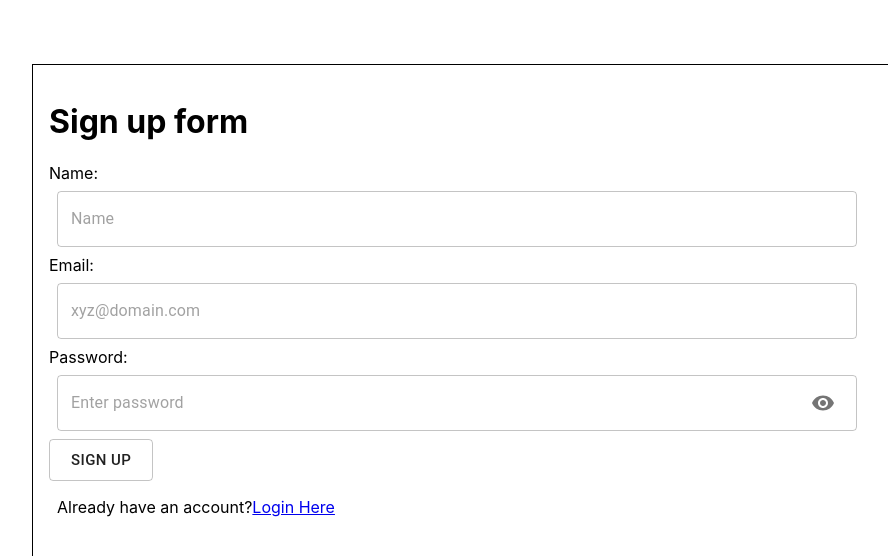
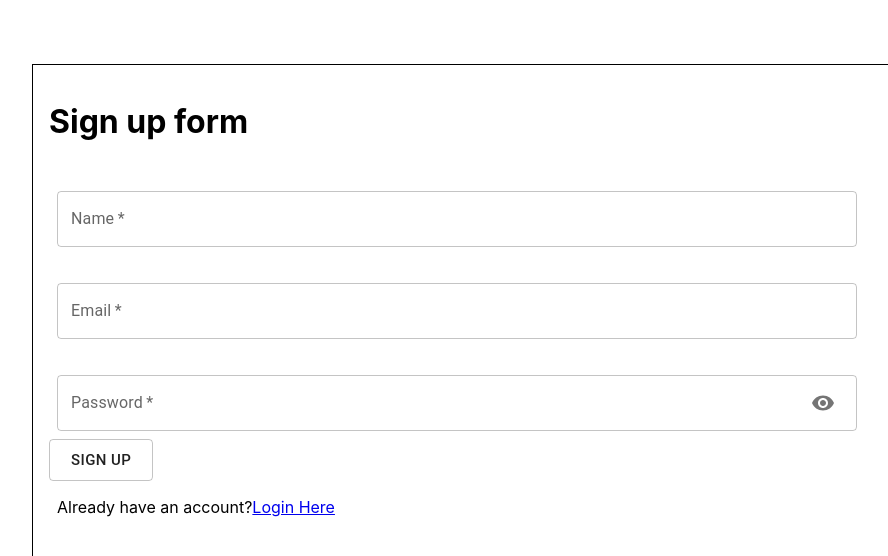
Before and after one commit to MarkMutai5/TujijengeEccom, a React (Create React App) app: page /signup in a window 1280 px wide. Shown: the top 556 px of the page, without its empty margins (320-1208 px from the left). Built offline with nearby package versions, Linux system fonts and the light colour scheme; no server answers; the database is empty.

Commit message:
Textfield added

```diff
--- a/src/Components/AddProduct/Main.jsx
+++ b/src/Components/AddProduct/Main.jsx
@@ -3,6 +3,7 @@ import React, { useState } from 'react'
 import './style.css'
 
 import {database, storage} from '../config/firebaseConfig'
+import { TextField } from '@mui/material'
 
 function Main() {
 
@@ -49,7 +50,7 @@ function Main() {
                     setProductDescription('')
                     setProductImg('')
                     setError('')
-                    document.getElementById('file').value = ' '
+                    document.getElementById('file').defaultValue = ''  //was .value
                 }).catch(err=> setError(err.message) )
             })
         })
@@ -57,27 +58,27 @@ function Main() {
 
   return (
     <>
-        <div className="form">
+        <div className="addproducts">
             <h2>ADD PRODUCTS</h2>
             <form autoComplete='off' onSubmit={addProduct}>
 
-                <label htmlFor='product-name'> Product Name </label>
+
                 <br />
-                <input type="text" placeholder='Product name' required
+                <TextField sx={{ m: 1, width: '50rem' }} type="text" label='Product name' variant = 'outlined' required
                 onChange={(e) => setProductName(e.target.value)} value = {productName} />
                 <br />
 
 
-                <label htmlFor = 'product-price' > Price:  </label>
+
                 <br />
-                <input type="number" placeholder='Price' required
+                <TextField sx={{ m: 1, width: '50rem' }} type="number" label='Price' variant = 'outlined' required
                 onChange={(e) => setProductPrice(e.target.value)} value = {productPrice} />
                 <br />
 
 
-                <label htmlFor='product-description' > Description: </label>
+
                 <br />
-                <input type="text" placeholder='Product description' required
+                <TextField sx={{ m: 1, width: '50rem' }} type="text" label='Product description' variant = 'outlined' required
                 onChange={(e) => setProductDescription(e.target.value)} value = {productDescription} />
                <br />
 
--- a/src/Components/AddProduct/style.css
+++ b/src/Components/AddProduct/style.css
@@ -1,4 +1,4 @@
-.form{
+.addproducts{
     border: 1px solid;
     width: 60rem;
     padding: 1rem;
@@ -6,10 +6,3 @@
     margin-left: 22rem;
 
 }
-input{
-    font-size: medium;
-    font-weight: bold;
-    width: 50rem;
-    padding: 1rem;
-    margin: 0.5rem;
-}
--- a/src/Components/Authentication/Login.jsx
+++ b/src/Components/Authentication/Login.jsx
@@ -37,16 +37,16 @@ function Login() {
         <h1>Login Form</h1>
         <form onSubmit={handleLogin} autoComplete = 'off'>
 
-            <label htmlFor='email'>Email:</label>
+
             <br />
-            <TextField sx={{ m: 1, width: '50rem' }} type = 'email' placeholder = 'xyz@domain.com' required
+            <TextField sx={{ m: 1, width: '50rem' }} type = 'email' label = 'Email' variant = 'outlined' required
             onChange={(e) => setEmail(e.target.value)} value = {email} >
             </TextField>
             <br />
 
-            <label htmlFor='password'>Password:</label>
+
             <br />
-            <TextField sx={{ m: 1, width: '50rem' }} type = {passwordType ? "text" : "password"} placeholder = 'Enter password' required
+            <TextField sx={{ m: 1, width: '50rem' }} type = {passwordType ? "text" : "password"} label = 'Password' variant = 'outlined' required
             onChange={(e) => setPassword(e.target.value)} value = {password}
 
             InputProps = {{
--- a/src/Components/Authentication/Signup.jsx
+++ b/src/Components/Authentication/Signup.jsx
@@ -46,21 +46,21 @@ function Signup() {
             <h1>Sign up form</h1>
             <form className='signupform' onSubmit = {handleSignup} autoComplete = 'on'>
 
-                <label htmlFor='Name'>Name:</label>
+
                 <br />
-                <TextField sx={{ m: 1, width: '50rem' }}  type='text' placeholder='Name' required
+                <TextField sx={{ m: 1, width: '50rem' }}  type='text' label='Name' variant = 'outlined' required
                 onChange={(e) => setName(e.target.value) } value = {name}/>
                 <br />
 
-                <label htmlFor='email'>Email:</label>
+
                 <br />
-                <TextField sx={{ m: 1, width: '50rem' }}  type='email' placeholder='xyz@domain.com' required
+                <TextField sx={{ m: 1, width: '50rem' }}  type='email' label='Email' variant = 'outlined' required
                 onChange={(e) => setEmail(e.target.value) } value = {email}/>
                 <br />
 
-                <label htmlFor='password'>Password:</label>
+
                 <br />
-                <TextField sx={{ m: 1, width: '50rem' }} type = {passwordType ? "text" : "password"} placeholder='Enter password' required
+                <TextField sx={{ m: 1, width: '50rem' }} type = {passwordType ? "text" : "password"} label='Password' required
                 onChange={(e) => setPassword(e.target.value) } value = {password}
 
                 InputProps = {{
```
